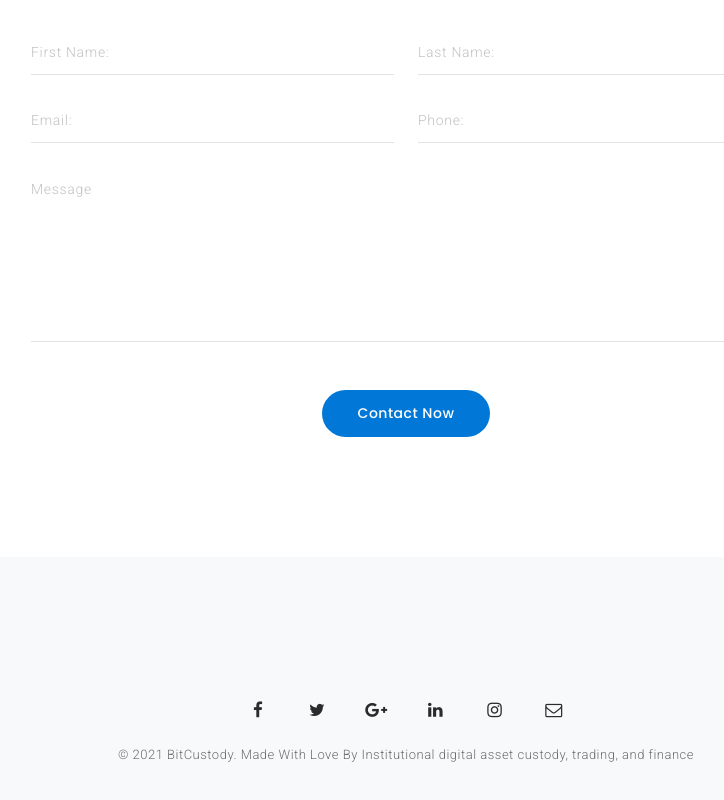
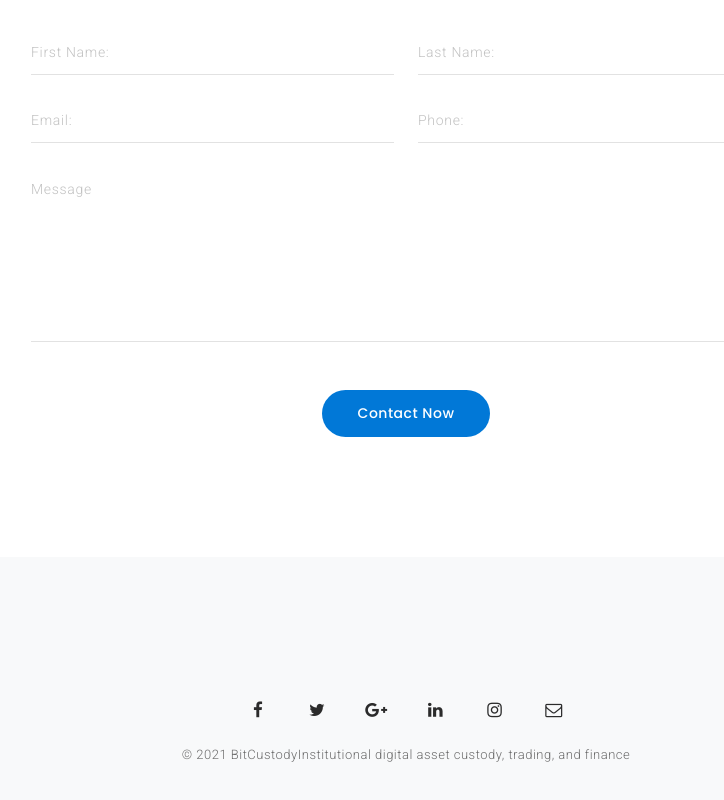
Before and after one commit to rezaprimasatya/bitcustody-fe, a plain HTML site: page index.html in a window 1280 px wide. Shown: the part 9689-10489 px from the top of the page, without its empty margins (234-958 px from the left). Drawn offline with Linux system fonts and the light colour scheme; some packages are replaced by stand-ins of ours; animation ran at ten frames a second.

Commit message:
update footer

```diff
--- a/index.html
+++ b/index.html
@@ -1152,7 +1152,7 @@
                                         aria-hidden="true"></i></a></li>
                         </ul>
                     </div>
-                    <p class="company-about fadeIn">© 2021 BitCustody. Made With Love By <a
+                    <p class="company-about fadeIn">© 2021 BitCustody<a
                             href="javascript:void(0);">Institutional digital asset custody, trading, and finance</a></p>
                 </div>
             </div>
```
